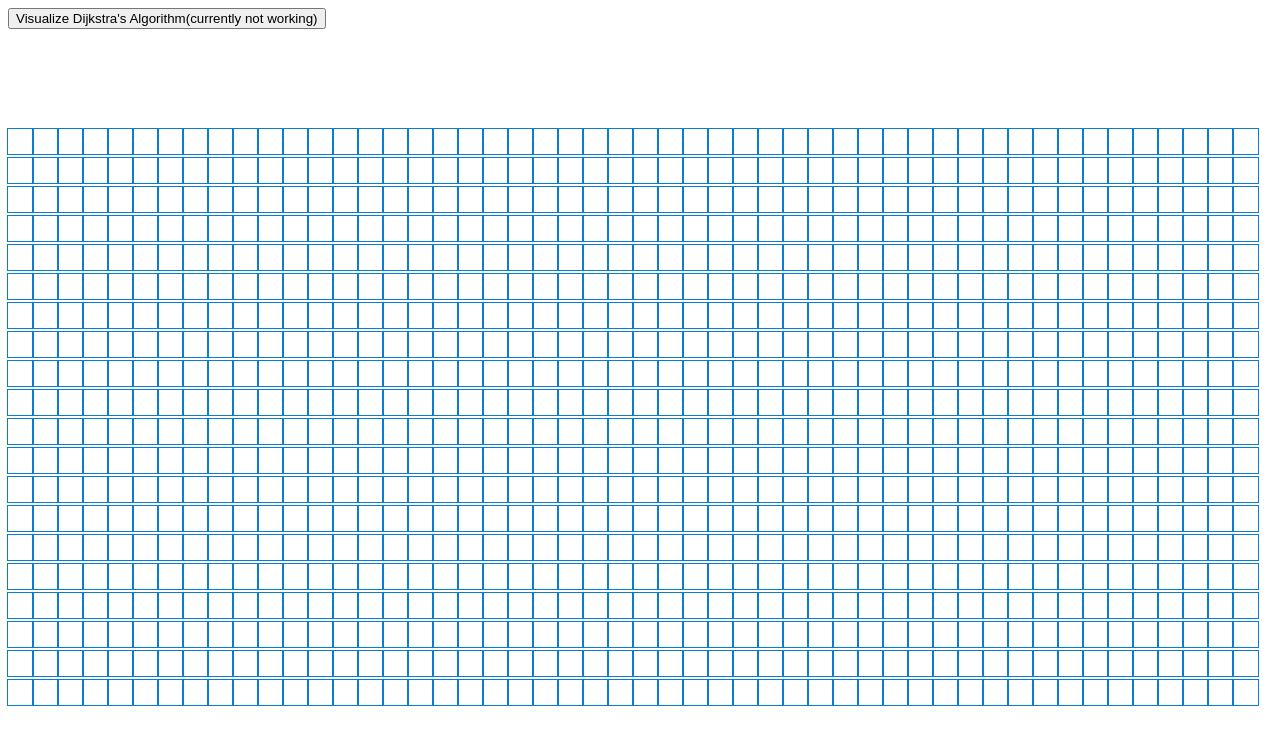
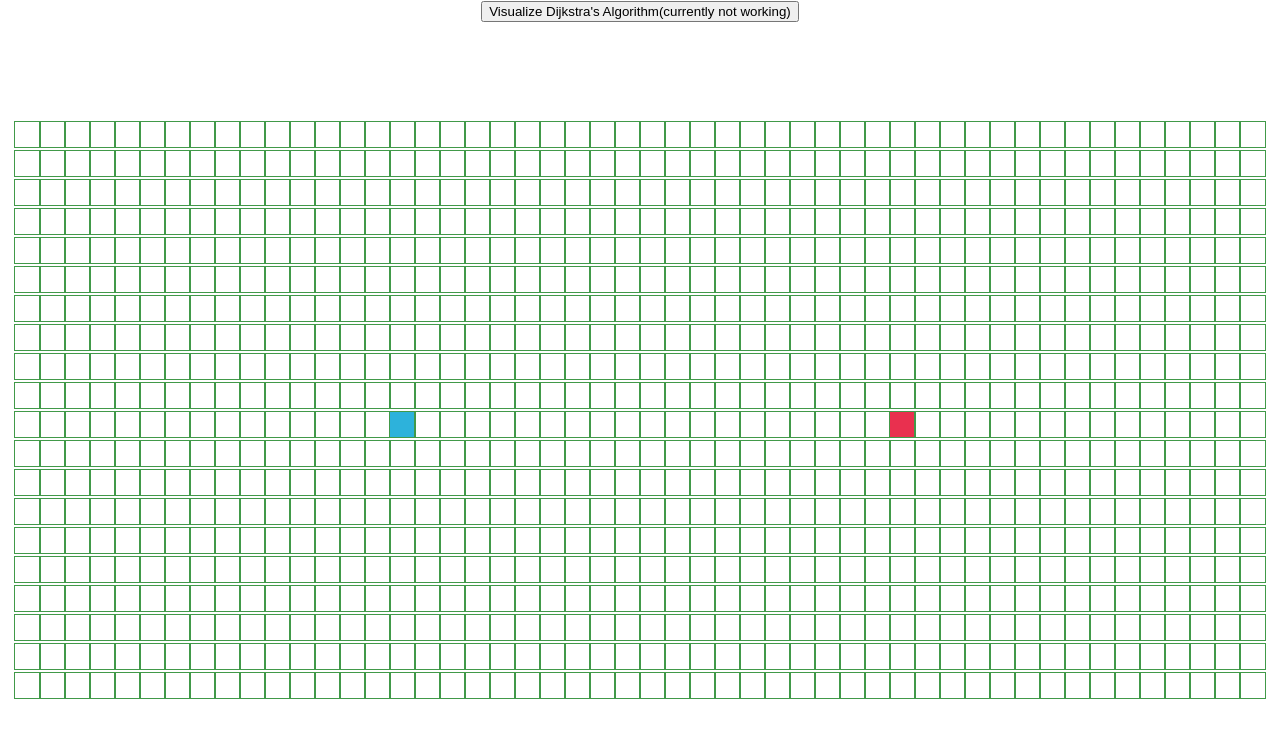
Before and after one commit to Shashankkafle/Pathfinding-Algorithm-Visualiser, a React (Create React App) app in the folder Minor_project/: page / in a window 1280 px wide. Shown: the top 744 px of the page. Built offline with nearby package versions, Linux system fonts and the light colour scheme.

Commit message:
start and end node added

```diff
--- a/Minor_project/src/Grid.jsx
+++ b/Minor_project/src/Grid.jsx
@@ -2,6 +2,7 @@ import React from 'react'
 import { Component } from 'react'
 import Node from './Node'
 import './grid.css'
+
 
 export default class Grid extends Component
 {
@@ -14,37 +15,28 @@ export default class Grid extends Component
         };
     }
     componentDidMount() {
-      const grid = this.getInitialGrid();
+      const grid = getInitialGrid();
       this.setState({grid});
     }
-    getInitialGrid = () => {
-      const grid = []
-      for (let row = 0; row < 20; row++) {
-        const temp = [];
-        for (let col = 0; col < 50; col++) {
-          temp[col]=this.createNode(col,row)
-        }
-        grid[row]=temp
-      }
-      return grid;
-    };
-    createNode = (col, row) => {
-      return {
-        col,
-        row,
-        isStart: false,
-        isFinish:  false,
-        //distance: Infinity,
-        //isVisited: false,
-        isWall: false,
-        //previousNode: null,
-      };
-    };
 
 
-    render() {
+  handleMouseDown(row, col) {
+    const newGrid = getNewGridWithWallToggled(this.state.grid, row, col);
+    this.setState({grid: newGrid, mouseIsPressed: true});
+  }
+
+  handleMouseEnter(row, col) {
+    if (!this.state.mouseIsPressed) return;
+    const newGrid = getNewGridWithWallToggled(this.state.grid, row, col);
+    this.setState({grid: newGrid});
+  }
+
+  handleMouseUp() {
+    this.setState({mouseIsPressed: false});
+  }
+
+   render() {
         const {grid, mouseIsPressed} = this.state;
-
 
         return (
           <>
@@ -81,3 +73,38 @@ export default class Grid extends Component
         );
       }
 };
+
+const getInitialGrid = () => {
+  const grid = []
+  for (let row = 0; row < 20; row++) {
+    const temp = [];
+    for (let col = 0; col < 50; col++) {
+      temp.push(createNode(col, row));
+    }
+    grid.push(temp);
+  }
+  return grid;
+};
+const createNode = (col, row) => {
+  return {
+    col,
+    row,
+    isStart: row === 10 && col === 15,
+    isFinish: row === 10 && col === 35,
+    //distance: Infinity,
+    //isVisited: false,
+    isWall: false,
+    //previousNode: null,
+  };
+};
+
+const getNewGridWithWallToggled = (grid, row, col) => {
+  const newGrid = grid.slice();
+  const node = newGrid[row][col];
+  const newNode = {
+    ...node,
+    isWall: !node.isWall,
+  };
+  newGrid[row][col] = newNode;
+  return newGrid;
+};
--- a/Minor_project/src/Node.js
+++ b/Minor_project/src/Node.js
@@ -1,6 +1,7 @@
 import React from 'react'
 import { Component } from 'react'
 import'./node.css'
+
 export default class Node extends Component {
     render() {
       const {
@@ -8,8 +9,8 @@ export default class Node extends Component {
         isFinish,
         isStart,
         isWall,
-        /*onMouseDown,
-        onMouseEnter,*/
+        onMouseDown,
+        onMouseEnter,
         onMouseUp,
         row,
       } = this.props;
@@ -22,19 +23,14 @@ export default class Node extends Component {
         : '';
 
       return (
-
         <div
-          //id={`node-${row}-${col}`}
-          //className="hello"
-          //onMouseDown={() => onMouseDown(row, col)}
-         // onMouseEnter={() => onMouseEnter(row, col)}
-         className='node'
-
+          id={`node-${row}-${col}`}
+          className={`node ${extraClassName}`}
+          onMouseDown={() => onMouseDown(row, col)}
+          onMouseEnter={() => onMouseEnter(row, col)}
+          // className='node'
           onMouseUp={() => onMouseUp()}>
-
-          </div>
-
-
+        </div>
       );
     }
   }
--- a/Minor_project/src/index.css
+++ b/Minor_project/src/index.css
@@ -1,10 +1,12 @@
 body {
+
   margin: 0;
   font-family: -apple-system, BlinkMacSystemFont, 'Segoe UI', 'Roboto', 'Oxygen',
     'Ubuntu', 'Cantarell', 'Fira Sans', 'Droid Sans', 'Helvetica Neue',
     sans-serif;
   -webkit-font-smoothing: antialiased;
   -moz-osx-font-smoothing: grayscale;
+  text-align: center;
 }
 
 code {
--- a/Minor_project/src/index.js
+++ b/Minor_project/src/index.js
@@ -2,6 +2,6 @@
 import ReactDOM from 'react-dom'
 import React from 'react'
 import Grid from './Grid'
+import './index.css';
 
-
-ReactDOM.render(<Grid></Grid>,document.getElementById('root'))
+ReactDOM.render(<Grid/>,document.getElementById('root'));
--- a/Minor_project/src/node.css
+++ b/Minor_project/src/node.css
@@ -2,6 +2,14 @@
 
     width: 25px;
     height: 25px;
-    outline: 1px solid rgb(9, 124, 212);
+    outline: 1px solid rgb(65, 153, 73);
     display: inline-block;
   }
+
+  .node-finish {
+    background-color: rgb(233, 48, 79);
+  }
+
+  .node-start {
+    background-color: rgb(45, 178, 219);
+  }
```
Also changed, not shown: Minor_project/src/App.jsx (added, +12 -0 lines), Minor_project/src/grid.css (+0 -9 lines).
